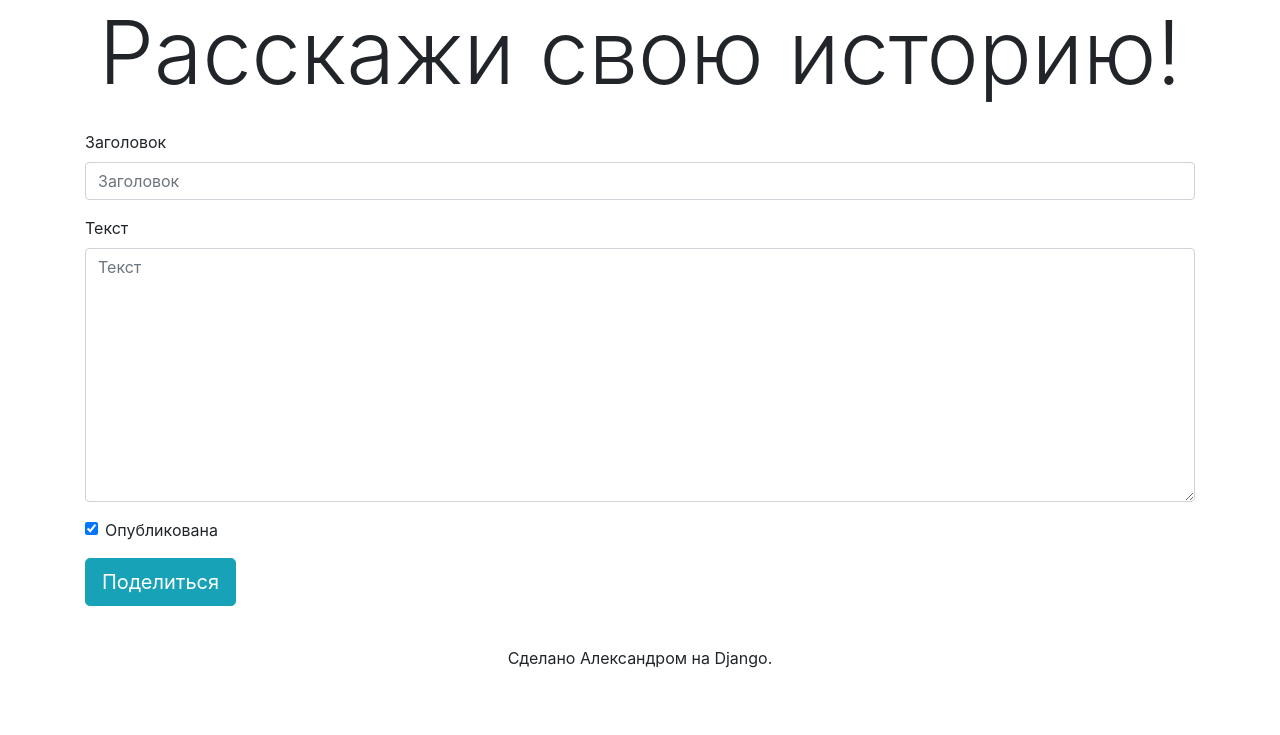
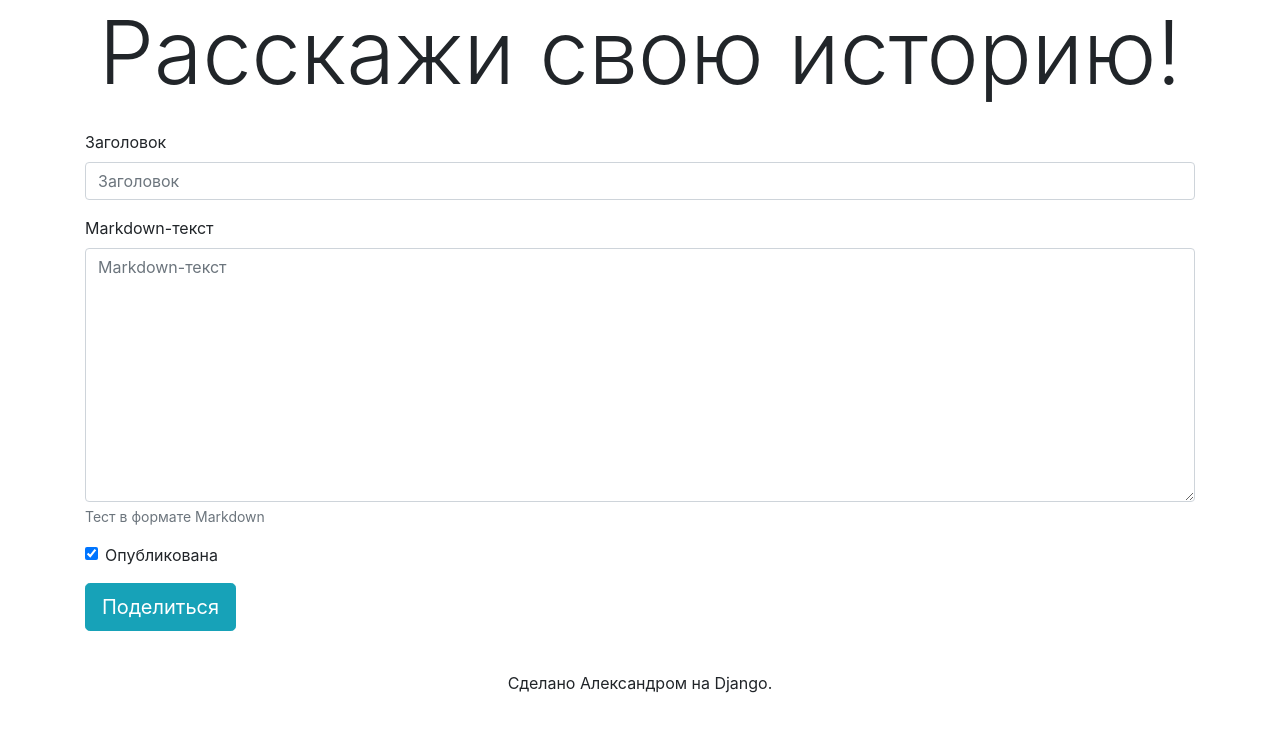
Before and after one commit to Westerling13/social_project, a Django app: page /stories/add in a window 1280 px wide. Shown: the part 150-885 px from the top of the page. Before the commit the page ends 818 px from the top, so only its background shows below. Run offline with Django 3.2, Linux system fonts and the light colour scheme; a user stored in the database is signed in; some libraries are stand-ins or nearby versions.

Commit message:
Add markdown for story's text

```diff
--- a/requirements.txt
+++ b/requirements.txt
@@ -1 +1,3 @@
+markdown2
+pytils
 Django==3.0.3
--- a/social_project/app/forms.py
+++ b/social_project/app/forms.py
@@ -14,4 +14,4 @@ class SignUpForm(UserCreationForm):
 class StoryAddForm(ModelForm):
     class Meta:
         model = Story
-        fields = ('title', 'text', 'published')
+        fields = ('title', 'markdown_text', 'published')
--- a/social_project/app/models.py
+++ b/social_project/app/models.py
@@ -5,6 +5,7 @@ from django.dispatch import receiver
 from django.urls import reverse
 from django.utils import timezone
 from pytils.translit import slugify
+from markdown2 import markdown
 
 
 class Profile(models.Model):
@@ -45,7 +46,9 @@ class Story(models.Model):
     """Модель истории"""
     author = models.ForeignKey(User, verbose_name='Автор', on_delete=models.CASCADE)
     title = models.CharField('Заголовок', max_length=100)
-    text = models.TextField('Текст')
+    # text = models.TextField('Текст')
+    markdown_text = models.TextField('Markdown-текст', default='', help_text='Тест в формате Markdown')
+    html_text = models.TextField('Обработанный текст', editable=False, default='')
     creation_date = models.DateTimeField('Дата создания', auto_now_add=True)
     edit_date = models.DateTimeField('Дата редактирования', auto_now=True)
     publication_date = models.DateTimeField('Дата публикации', default=timezone.now())
@@ -55,6 +58,9 @@ class Story(models.Model):
     def save(self, *args, **kwargs):
         url = self.title.lower()
         self.url = slugify(url)
+        self.html_text = markdown(self.markdown_text)
+        print(self.markdown_text)
+        print(self.html_text)
         super().save(*args, **kwargs)
 
     def get_absolute_url(self):
--- a/social_project/app/views.py
+++ b/social_project/app/views.py
@@ -41,6 +41,12 @@ class StoryAddView(LoginRequiredMixin, CreateView):
     form_class = StoryAddForm
     template_name = 'story_add.html'
 
+    def form_valid(self, form):
+        story = form.save(commit=False)
+        story.author = self.request.user
+        story.save()
+        return redirect('stories')
+
 
 class SignUpView(CreateView):
     template_name = 'sign_up.html'
--- a/social_project/templates/story.html
+++ b/social_project/templates/story.html
@@ -26,7 +26,7 @@
                 {% endif %}
             </div>
         </header>
-        <p>{{ story.text }}</p>
+        <p>{{ story.html_text|safe }}</p>
     </section>
 
 {% endblock %}
```
Also changed, not shown: social_project/app/migrations/0004_auto_20200210_1331.py (added), social_project/db.sqlite3.
